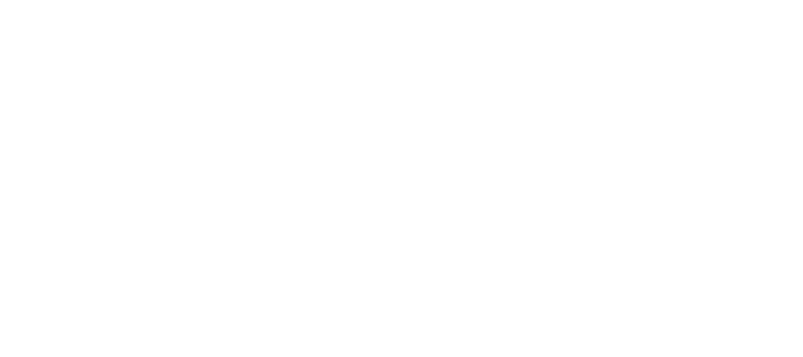
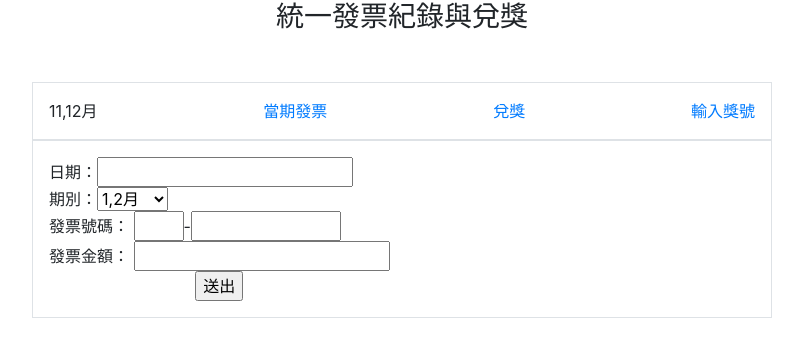
Before and after one commit to wdaweb/invoice-hua3698, a PHP site: page / in a window 1280 px wide. Before the commit the part shown is empty. Shown: the top 357 px of the page, without its empty margins (238-1041 px from the left). Run offline with PHP 8.4, Linux system fonts and the light colour scheme.

Commit message:
完成發票新增功能及資料表建置

```diff
--- a/index.php
+++ b/index.php
@@ -5,8 +5,28 @@
     <meta name="viewport" content="width=device-width, initial-scale=1.0">
     <meta http-equiv="X-UA-Compatible" content="ie=edge">
     <title>統一發票紀錄及對獎系統</title>
+    <link rel="stylesheet" href="https://cdn.jsdelivr.net/npm/bootstrap@4.5.3/dist/css/bootstrap.min.css">
+    <script src="https://code.jquery.com/jquery-3.5.1.slim.min.js"></script>
+    <script src="https://cdn.jsdelivr.net/npm/bootstrap@4.5.3/dist/js/bootstrap.bundle.min.js"></script>
+    <style>
+        a:link {
+            text-decoration: none;
+        }
+    </style>
 </head>
 <body>
 
+<?php
+if(isset($_GET['do'])){
+    $file=$_GET['do'].".php";
+    include $file;
+}else{
+    include "main.php";
+
+}
+
+?>
+
+
 </body>
 </html>
--- /dev/null
+++ b/main.php
@@ -0,0 +1,52 @@
+<h3 class="text-center">統一發票紀錄與兌獎</h3>
+
+<div class="container my-5">
+    <div class="col-8 d-flex justify-content-between p-3 mx-auto border">
+        <?php
+        $month = [
+            1 => "1,2月",
+            2 => "3,4月",
+            3 => "5,6月",
+            4 => "7,8月",
+            5 => "9,10月",
+            6 => "11,12月"
+        ];
+
+        $m = ceil(date('m') / 2);
+        ?>
+
+        <div class="text-center"><?= $month[$m]; ?></div>
+        <div class="text-center">
+            <a href="#">當期發票</a>
+        </div>
+        <div class="text-center">
+            <a href="#">兌獎</a>
+        </div>
+        <div class="text-center">
+            <a href="#">輸入獎號</a>
+        </div>
+    </div>
+
+    <div class="col-8 d-flex justify-content-between p-3 mx-auto border">
+        <form action="api/add_invoice.php" method="post">
+            <div>日期：<input type="text" name="date"></div>
+            期別：<select name="period">
+                <option value="1">1,2月</option>
+                <option value="2">3,4月</option>
+                <option value="3">5,6月</option>
+                <option value="4">7,8月</option>
+                <option value="5">9,10月</option>
+                <option value="6">11,12月</option>
+            </select>
+            <div>發票號碼：
+                <input type="text" name="code" style="width: 50px;">-<input type="number" name="number" style="width:150px;">
+            </div>
+            <div>發票金額：
+                <input type="number" name="payment">
+            </div>
+            <div class="text-center">
+                <input type="submit" value="送出">
+            </div>
+        </form>
+    </div>
+</div>
```
Also changed, not shown: api/add_invoice.php (+34 -0 lines).
